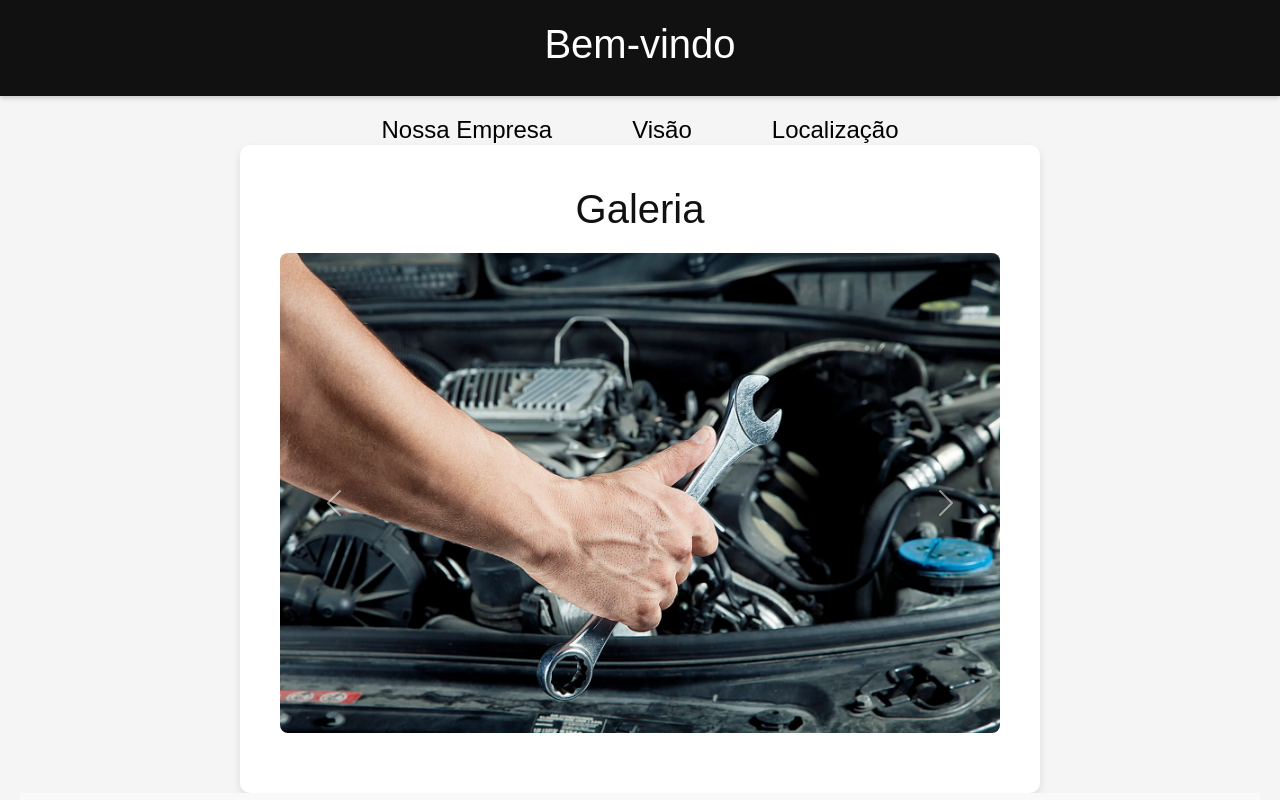
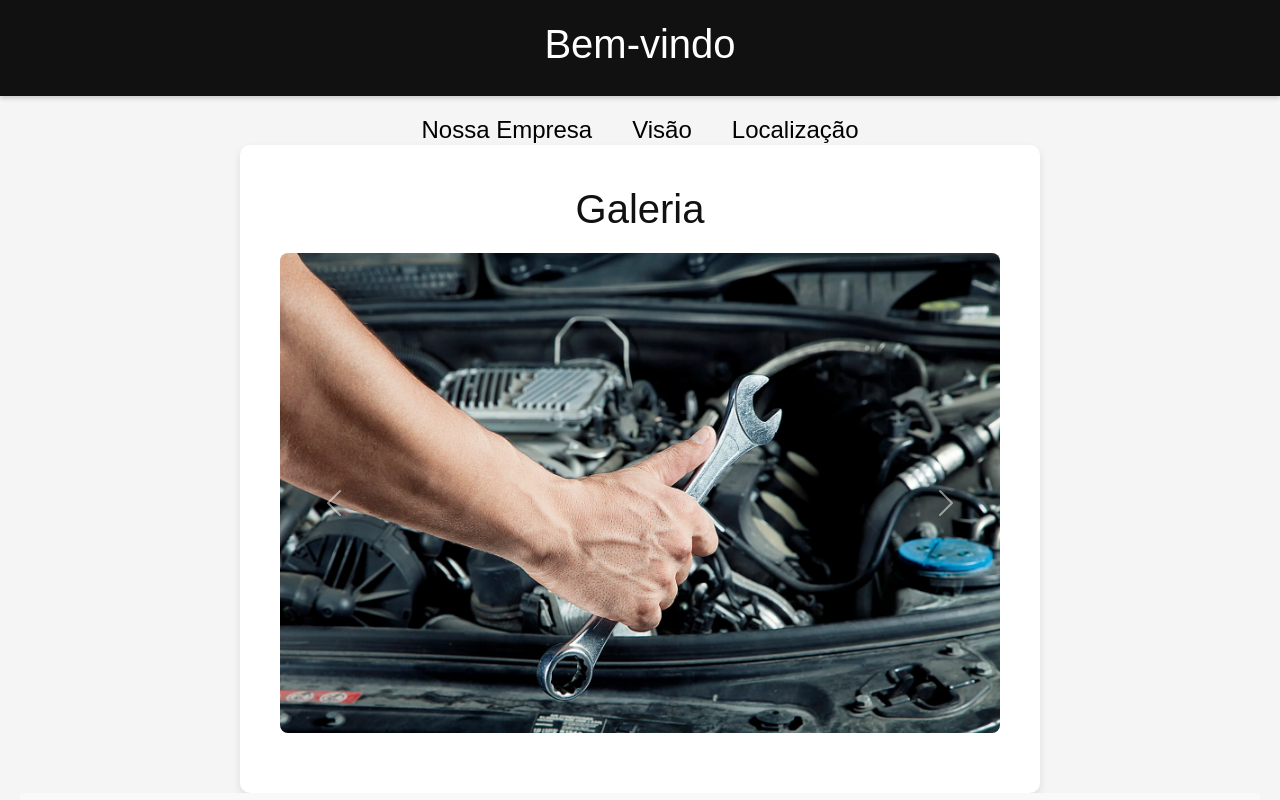
Before and after one commit to phillipesobrinho/PS-cars, a plain HTML site: page index.html in a window 1280 px wide. Shown: the top 800 px of the page. Drawn offline with nearby package versions, Linux system fonts and the light colour scheme.

Commit message:
added  flex

```diff
--- a/styles.css
+++ b/styles.css
@@ -35,7 +35,7 @@ header {
 /* Links de navegação */
 .navegacao-header {
     display: flex; /* Torna os links alinhados na mesma linha */
-    gap: 80px; /* Espaçamento entre os links */
+    gap: 40px; /* Espaçamento entre os links */
     justify-content: center; /* Alinha os links no centro */
     flex-direction: row;
 }
```
